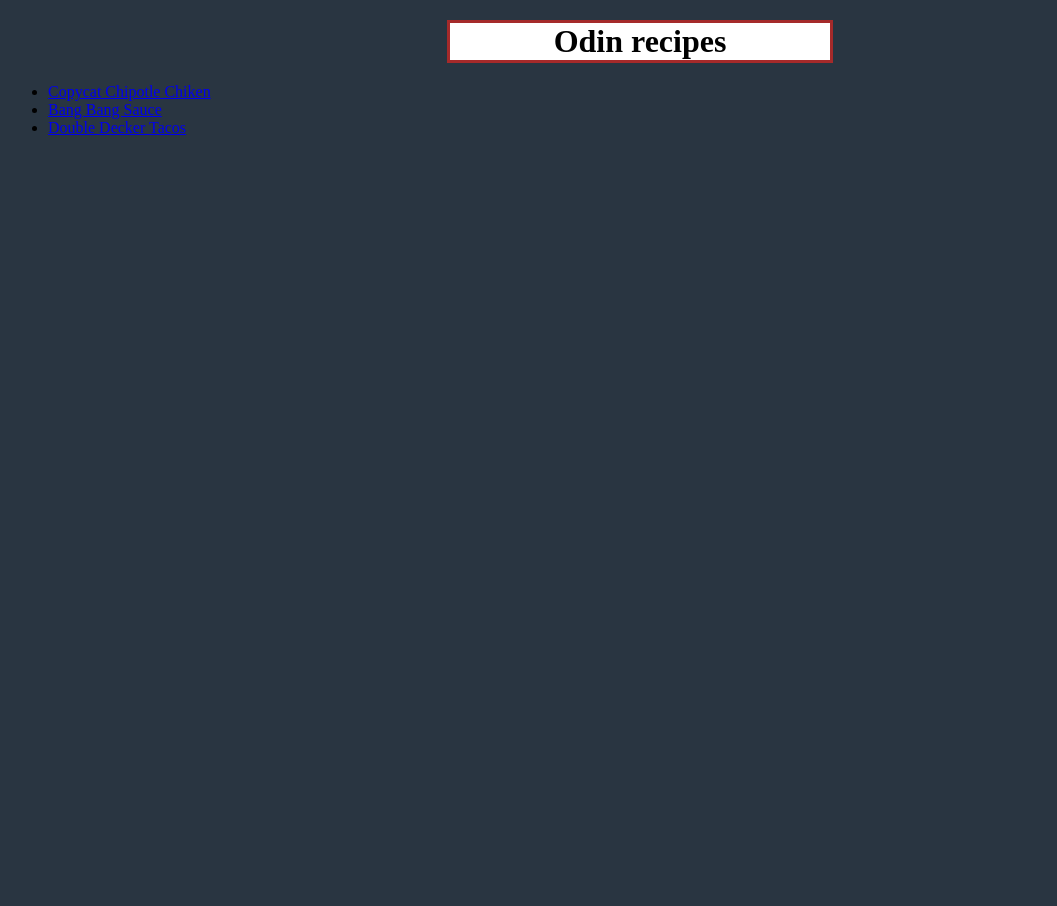
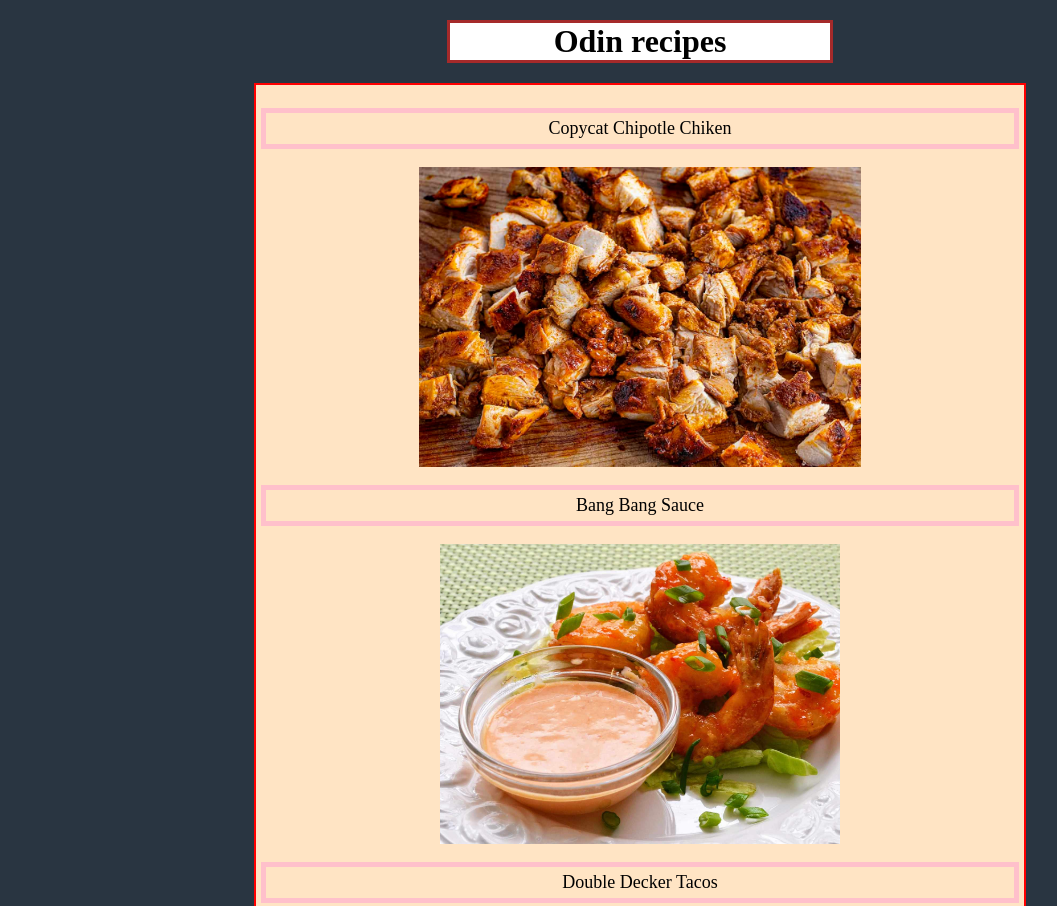
Before and after one commit to christorra93/odin-recipes, a plain HTML site: page index.html in a window 1280 px wide. Shown: the top 906 px of the page, without its empty margins (0-1057 px from the left). Before the commit the page ends 800 px from the top, so only its background shows below. Drawn offline with Linux system fonts and the light colour scheme.

Commit message:
Changed text links in index to images

```diff
--- a/index.html
+++ b/index.html
@@ -7,10 +7,10 @@
   </head>
   <body>
     <h1>Odin recipes</h1>
-    <ul>
-    <li><a href="./recipes/copycat-chipotle-chiken.html">Copycat Chipotle Chiken</a></li>
-    <li><a href="./recipes/bang-bang-sauce.html">Bang Bang Sauce</a></li>
-    <li><a href="./recipes/double-decker-tacos.html">Double Decker Tacos</a></li>
+    <ul class="index-list">
+    <li><p>Copycat Chipotle Chiken</p><a href="./recipes/copycat-chipotle-chiken.html"><img src="./img/chipotle-chicken-5.jpg" alt=""></a></li>
+    <li><p>Bang Bang Sauce</p><a href="./recipes/bang-bang-sauce.html"><img src="./img/bang-bang-sauce.jpg" alt="Bang Bang Sauce"></a></li>
+    <li><p>Double Decker Tacos</p><a href="./recipes/double-decker-tacos.html"><img src="./img/Double-Decker-Tacos26.jpg" alt="Double Decker Tacos"></a></li>
     </ul>
   </body>
 </html>
--- a/styles.css
+++ b/styles.css
@@ -39,12 +39,12 @@ img {
     background-color: bisque;
     color: black;
     text-align: center;
-    width: 25%;
     margin: 20px auto;
     border: 2px solid red;
     padding: 5px;
     list-style: none;
     font-size: 18px;
+    width: 60%;
 }
 
 .ingredients {
```
